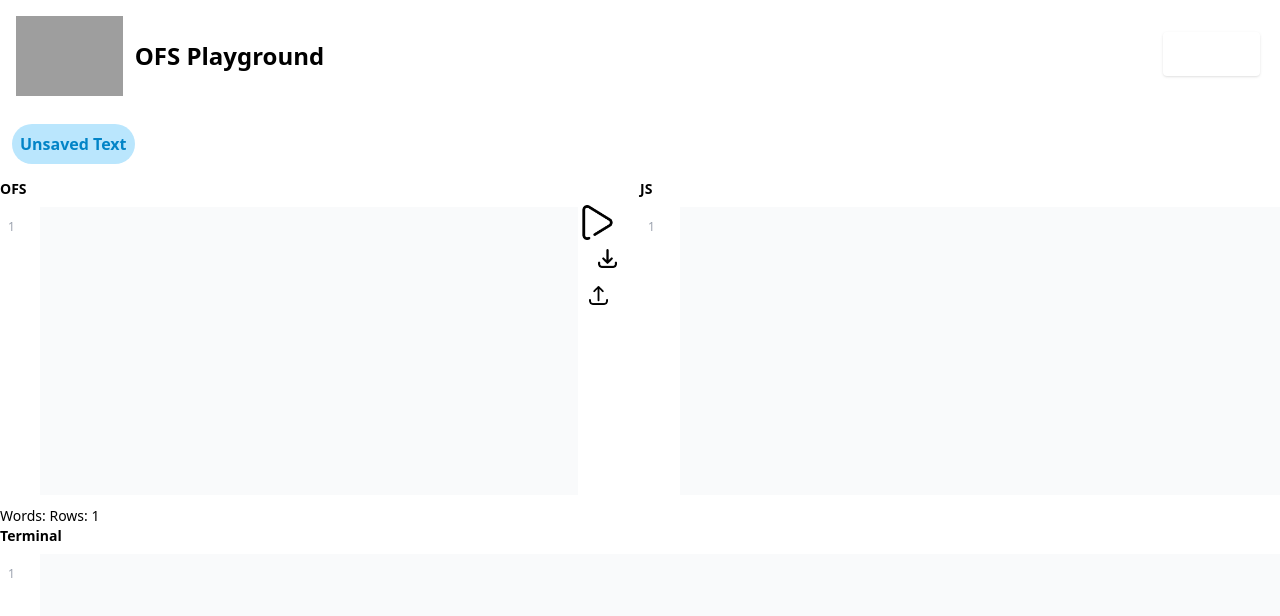
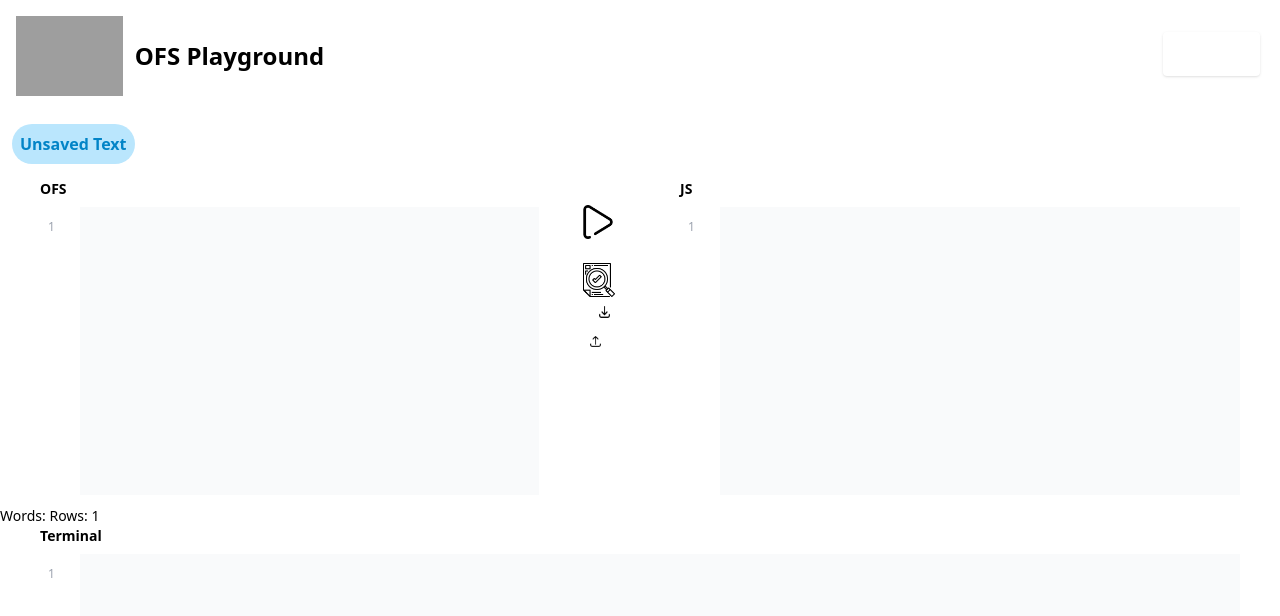
Before and after one commit to AndresLeOrozco/proyecto-ofs, a Next.js app: page / in a window 1280 px wide. Shown: the top 616 px of the page. Built offline with nearby package versions, Linux system fonts and the light colour scheme; grey boxes are pictures that could not be loaded.

Commit message:
eval and some front changes

```diff
--- a/src/app/api/eval/route.js
+++ b/src/app/api/eval/route.js
@@ -16,8 +16,9 @@ import { NextResponse } from "next/server"
 
 export const POST = async (request) => {
     try {
-      const { fileName, fileContent } = await request.json()
-      const filePath = path.join(process.cwd(), "private", fileName)
+      const { text } = await request.json()
+      const filePath = path.join(process.cwd(), "private", text)
+      console.log(filePath)
       return NextResponse.json(await fs.readFile(filePath, "utf-8"))
     } catch (error) {
       console.error(error)
--- a/src/app/globals.css
+++ b/src/app/globals.css
@@ -20,6 +20,8 @@
   margin: 2px;
   padding: auto;
   width: 10%;
+  align-items: center;
+  justify-content: center;
 }
 
 .text-all{
--- a/src/app/page.jsx
+++ b/src/app/page.jsx
@@ -21,7 +21,7 @@ import {
 import { useState,useEffect } from "react"
 import Image from "next/image"
 import play from '../../public/images/play.png'
-
+import evaluate from '../../public/images/evaluation.png'
 
 
 const Home = () => {
@@ -47,7 +47,7 @@ const Home = () => {
     Function that changes the The value of the Transpilation Area
   */
 
-  const handlerSetText = (newText) => {
+  const setTranpileArea = (newText) => {
     const NewText = `${newText.time}\n${newText.text}`
     setTextareaText([textareaText[0], NewText, textareaText[2]])
   }
@@ -55,9 +55,8 @@ const Home = () => {
   /*
     Function that changes the The value of the Terminal
   */
-  const handlerSetText1 = (newText) => {
-    const NewText = `${newText}`
-    setTextareaText([NewText, textareaText[1], textareaText[2]])
+  const setTerminalArea = (newText) => {
+    setTextareaText([textareaText[0], textareaText[1], newText])
   }
 
   const [totalRows, setTotalRows] = useState(0)
@@ -82,7 +81,7 @@ const Home = () => {
            />
            <div className="btns-all">
              <RequestButtom
-               afterProcess={handlerSetText}
+               afterProcess={setTranpileArea}
                url="compile"
                processData={{ text: textareaText[0] }}
                placeholder="Compile"
@@ -92,10 +91,21 @@ const Home = () => {
                  className="img-play"
                />
              </RequestButtom>
+             <RequestButtom
+               afterProcess={setTerminalArea}
+               url="eval"
+               processData={{ text: "eval.txt" }}
+               placeholder="Evaluate"
+             >
+               <Image
+                 src={evaluate}
+                 className="img-play"
+               />
+             </RequestButtom>
              <SaveButton processData={{ text: textareaText[0] }} url="script" setFileSaved={{ setFile: setFileSaved, fileName: FileSaved }} placeholder="Save File">
 
              </SaveButton>
-             <RetrieveButton afterProcess={handlerSetText1} setFileSaved={setFileSaved} placeholder="Load File"/>
+             <RetrieveButton afterProcess={SetEditionTextualArea} setFileSaved={setFileSaved} placeholder="Load File"/>
            </div>
          </div>
          <div className="text-TA">
--- a/src/components/TextArea.jsx
+++ b/src/components/TextArea.jsx
@@ -17,7 +17,6 @@ TextArea Component that contains a text area and its label.
     NotEditable  string which is added to the classname of the textarea, it is used mainly to set
     the text area as read only
 */
-import React, { useState, useEffect } from "react"
 
 export const TextArea = ({
   Area = "",
@@ -33,19 +32,15 @@ export const TextArea = ({
   }
 
   const handleLine = (event) => {
-    event.keyCode === 13 || event.keyCode === 8
-      ? (row = AreaText.split("\n").length)
-      : null
+    row = AreaText.split("\n").length
+    console.log(AreaText.split("\n"))
   }
 
-  const AreaTextClass = `${NotEditable}  auto overflow:hidden block p-2.5 w-full text-sm text-gray-900 bg-gray-50 dark:bg-gray-700 dark:placeholder-gray-400 dark:text-white ml-10`
+  const AreaTextClass = `${NotEditable} whitespace-no-wrap auto overflow:hidden block p-2.5 w-full text-sm text-gray-900 bg-gray-50 dark:bg-gray-700 dark:placeholder-gray-400 dark:text-white ml-10`
 
-  useEffect(() => {
-    row = AreaText.split("\n").length
-  })
 
   return (
-    <div className="block w-full mb-2 text-sm font-medium text-gray-900 dark:text-gray-400">
+    <div className="block w-full mb-2 text-sm font-medium text-gray-900 dark:text-gray-400 px-10">
        <label
          htmlFor="message"
          className="block mb-2 text-sm font-medium text-black dark:text-gray-400"
@@ -59,6 +54,7 @@ export const TextArea = ({
              value={AreaText}
              onChange={handleTextareaChange}
              rows={row > 14 ? row : 14}
+             cols={100}
              className={AreaTextClass}
              onKeyDown={handleLine}
            ></textarea>
```
Also changed, not shown: src/components/Buttons.jsx (+3 -2 lines), private/saasd.txt, public/images/evaluation.png (added).
